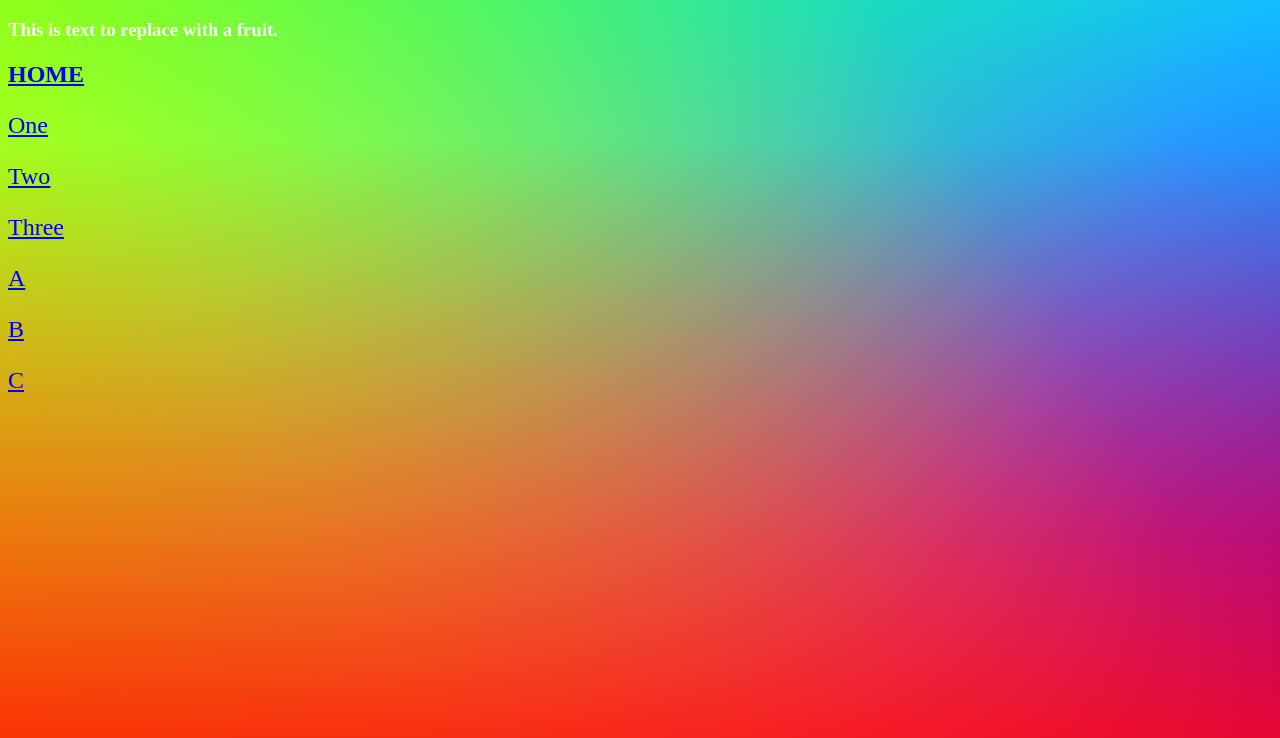
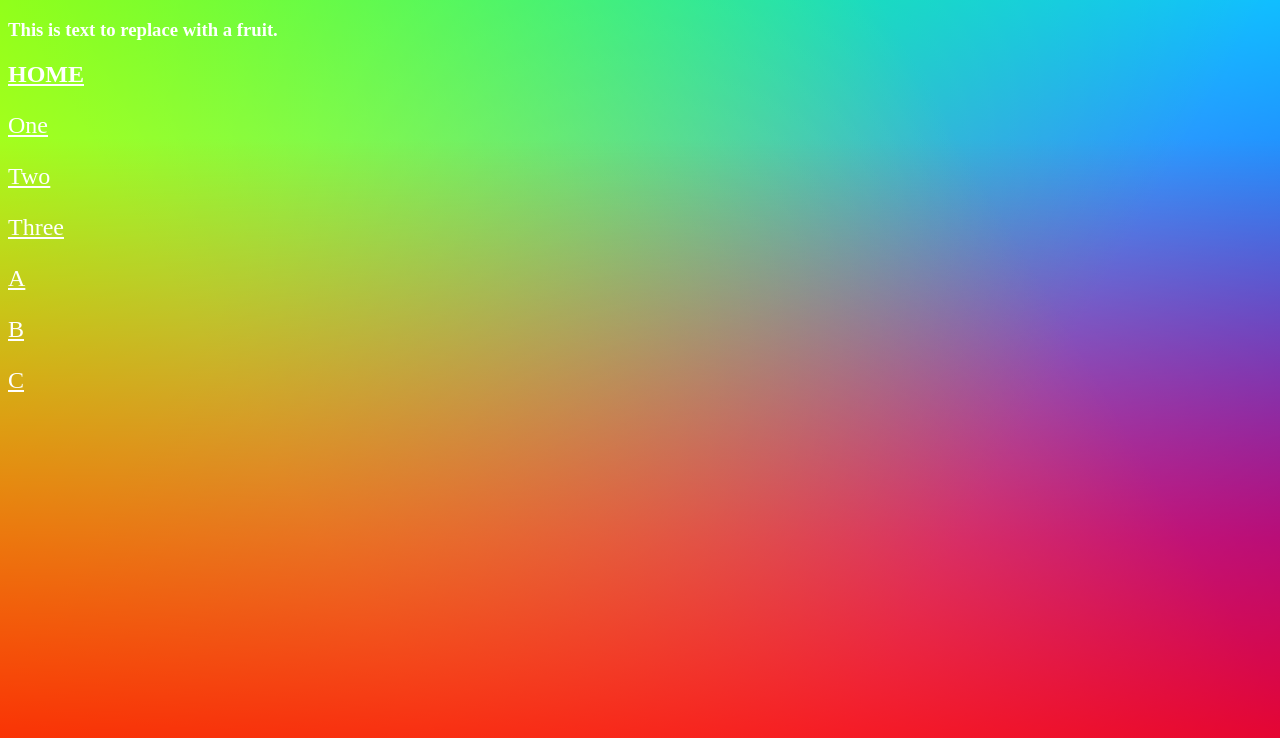
Before and after one commit to maridew/rainbow, a plain HTML site: page index.html in a window 1280 px wide. Shown: the part 62-800 px from the top of the page. Drawn offline with Linux system fonts and the light colour scheme.

Commit message:
links are white

```diff
--- a/index.html
+++ b/index.html
@@ -34,6 +34,9 @@ body {
 		linear-gradient(300deg, hsl(300 100% 50% / 80%), hsl(300 100% 50% / 0%) 75%);
 	color:#ffffff; /* white */
 }
+a {
+	color:#ffffff; /* white */
+}
 p {
 	font-size:1.5rem;
 }
```
Also changed, not shown: abc/a.html (+3 -0 lines), abc/b.html (+3 -0 lines), abc/c.html (+3 -0 lines), one.html (+3 -0 lines), three.html (+3 -0 lines), two.html (+3 -0 lines).
